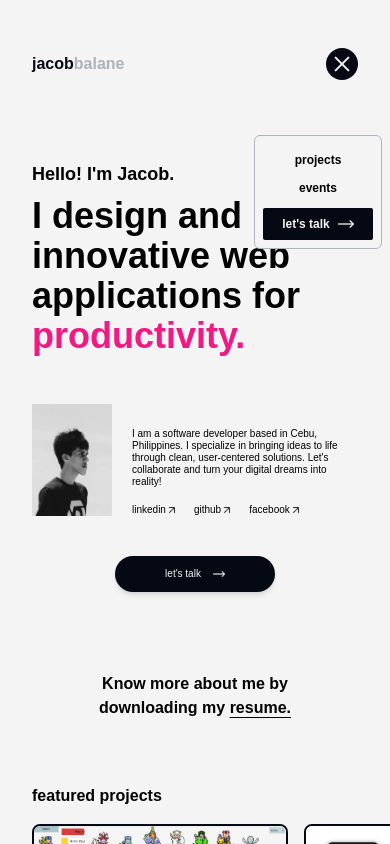
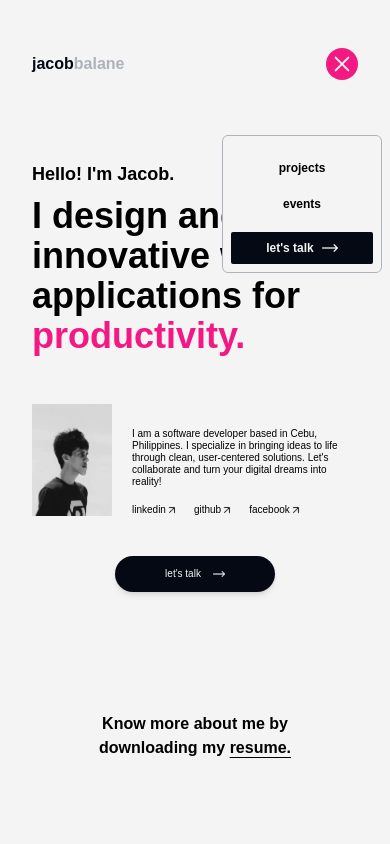
Before and after one commit to jacobbalane/portfolio, a React (Create React App) app: page / in a window 390 px wide. Both pictures are taken after a click on the button 342 px from the left and 64 px from the top of the page. Shown: the top 844 px of the page. Built offline with nearby package versions, Linux system fonts and the light colour scheme.

Commit message:
fix: minor adjustments hover color, height and width

```diff
--- a/src/components/atoms/Hamburger.tsx
+++ b/src/components/atoms/Hamburger.tsx
@@ -15,7 +15,7 @@ const Hamburger: React.FC<HamburgerProps> = ({ handleToggle }) => {
   return (
     <button
       className={`md:hidden flex flex-col items-center justify-center h-8 w-8 space-y-2 nav-toggle-btn ${
-        isToggled ? "bg-primary rounded-full toggle" : ""
+        isToggled ? "bg-accent-1 rounded-full toggle" : ""
       }`}
       onClick={handleOnClick}>
       <div
--- a/src/components/molecules/Resume.tsx
+++ b/src/components/molecules/Resume.tsx
@@ -16,7 +16,7 @@ const Resume: React.FC<ResumeProps> = ({ type }) => {
   return (
     <div>
       {type === "text" ? (
-        <div className="flex items-center justify-center mx-8 pb-8 text-center">
+        <div className="h-40 flex items-center justify-center mx-8 pb-8 text-center">
           <p className="text font-montserrat font-semibold">
             Know more about me by <br /> downloading my{" "}
             <a
--- a/src/components/molecules/Sidebar.tsx
+++ b/src/components/molecules/Sidebar.tsx
@@ -8,10 +8,10 @@ interface SidebarProps {
 const Sidebar: React.FC<SidebarProps> = ({ toggle }) => {
   return (
     <div
-      className={`md:hidden top-[135px] right-2 z-20 w-32 bg-secondary border border-accent-2 rounded-md sidebar ${
+      className={`md:hidden top-[135px] right-2 z-20 w-40 bg-secondary border border-accent-2 rounded-md sidebar ${
         toggle ? "fixed" : "hidden"
       }`}>
-      <div className="h-full flex flex-col items-center w-full text-xs font-semibold font-montserrat space-y-3 px-2 pt-4 pb-2">
+      <div className="h-full flex flex-col items-center w-full text-xs font-semibold font-montserrat space-y-5 px-2 pt-6 pb-2">
         <button>projects</button>
         <button>events</button>
         <a href="mailto:balanejacob1@gmail.com" className="w-full">
```
